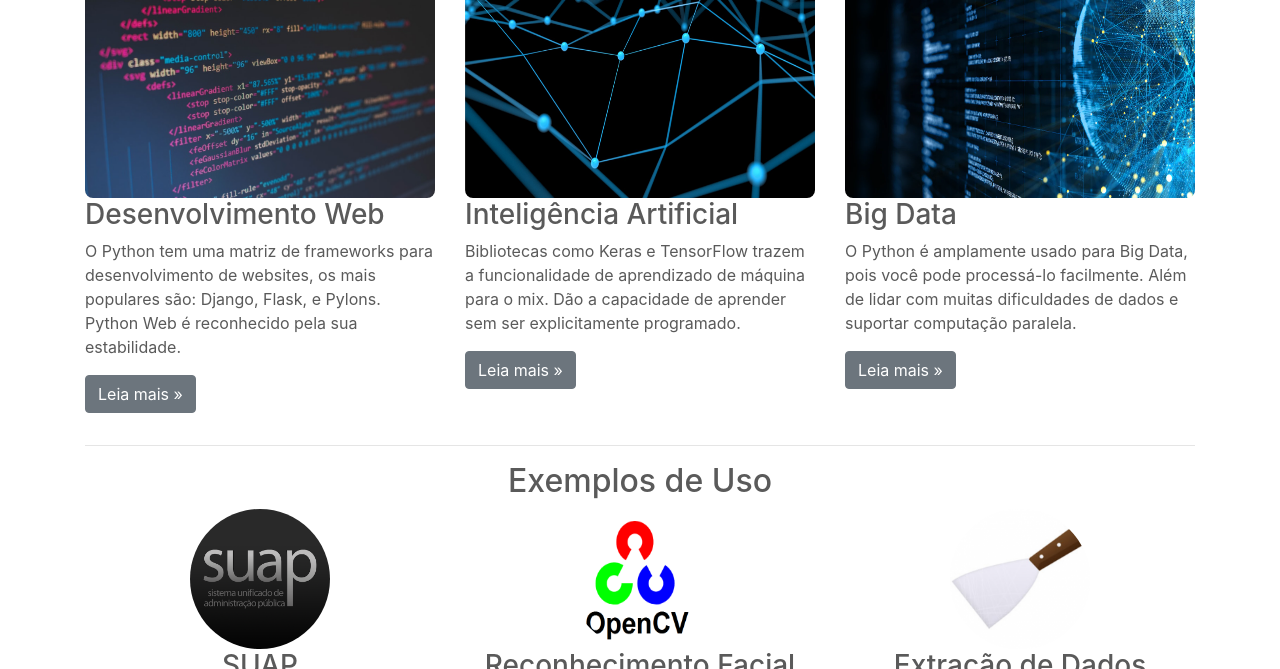
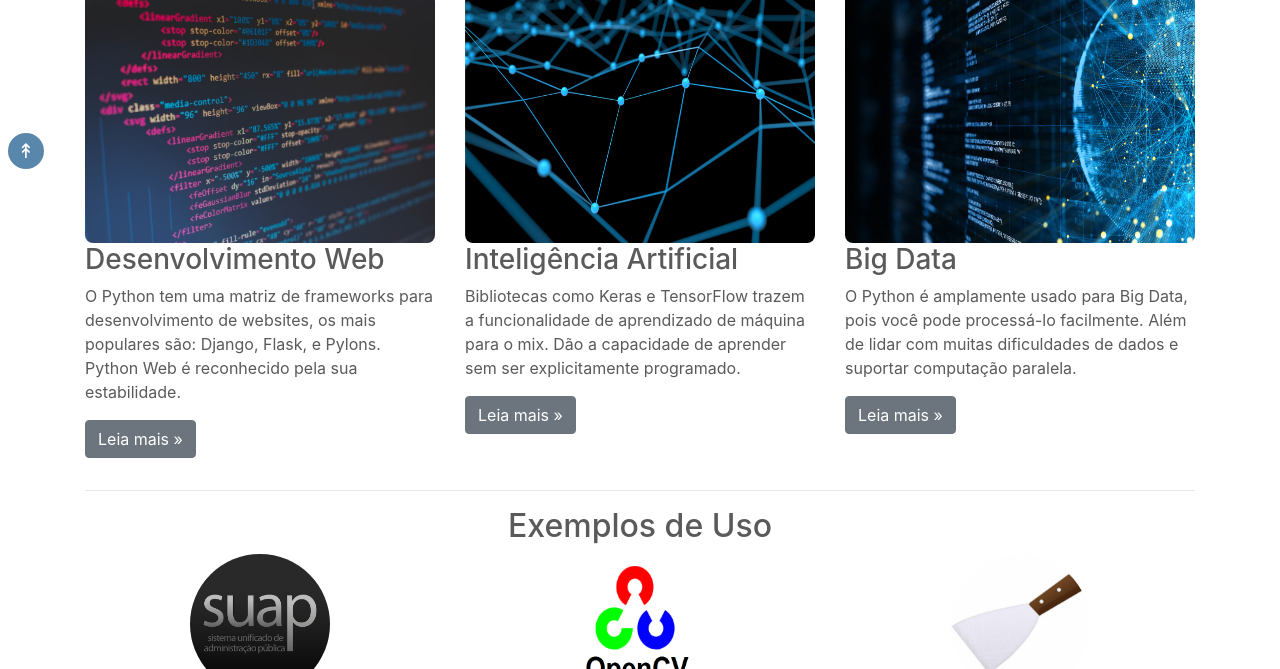
Before and after one commit to leandrosouzaa/python-lacc, a plain HTML site: page index.html in a window 1280 px wide. Shown: the part 623-1292 px from the top of the page. Drawn offline with nearby package versions, Linux system fonts and the light colour scheme; files whose address does not match are found by name.

Commit message:
finish project

```diff
--- a/assets/styles/style.css
+++ b/assets/styles/style.css
@@ -27,7 +27,7 @@
 }
 
 body {
-  padding: 16px 0 0 0 !important;
+  padding: 0 0 0 0 !important;
 }
 
 .bg-nav {
@@ -74,3 +74,21 @@ h1 {
 .subtitle {
   color: #fff !important;
 }
+
+.goBack {
+  background-color: var(--color-python-dark-blue);
+  opacity: 0.8;
+  height: 36px;
+  width: 36px;
+  font-size: 20px;
+
+  display: flex;
+  align-items: center;
+  justify-content: center;
+  border-radius: 50%;
+  margin: 0 0 8px 8px;
+}
+
+.goBack a {
+  color: #fff !important;
+}
--- a/index.html
+++ b/index.html
@@ -40,15 +40,15 @@
    <!-- Jquery -->
    <script src="./assets/modules/jquery-3.5.1.min.js"></script>
 
-   <!-- Meus Scripts e csss -->
+   <!-- Meus Scripts e css -->
    <link rel="stylesheet" href="./assets/styles/style.css">
 
 </head>
-<body>
+<body id="main">
    <header class="bg-dark" id="header-principal">
-      <nav id="nav-principal" class="navbar navbar-expand-lg fixed-top navbar-dark bg-dark cor">
+      <nav id="nav-principal" class="navbar navbar-expand-lg navbar-dark bg-dark cor">
          <div class="container">
-            <a class="navbar-brand" id="irParaTopo" href="#">
+            <a class="navbar-brand" href="#">
                <img src="./assets/images/logo.svg" alt="Python" width="35" height="35">
             </a>
             <button class="navbar-toggler" type="button" data-toggle="collapse" data-target="#navbarResponsive"
@@ -95,7 +95,7 @@
       </div>
    </nav>
 </header>
-<main role="main" id="main" class="container">
+<main role="main" class="container">
    <section class="jumbotron text-center">
       <div>
          <img id="logo" src="./assets/images/pyton-logo-complete.svg" class="img-fluid" alt="Python">
@@ -351,6 +351,11 @@ divisao = one / two
       <hr class="featurette-divider">
    </section>
 </main>
+<div class="goBack fixed-bottom">
+   <a href="#" id="irParaTopo">
+      &#8607;
+   </a>
+</div>
 <footer class="bg-dark">
    <div class="container">
       <p>Desenvolvido por Leandro Ribeiro de Souza - PE3005739</p>
```
